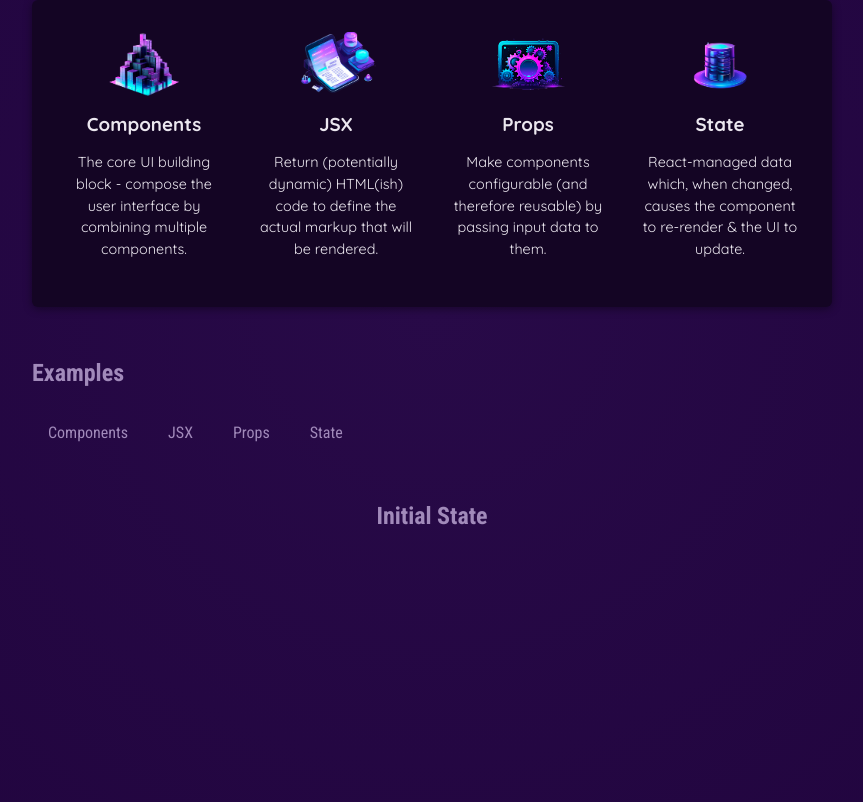
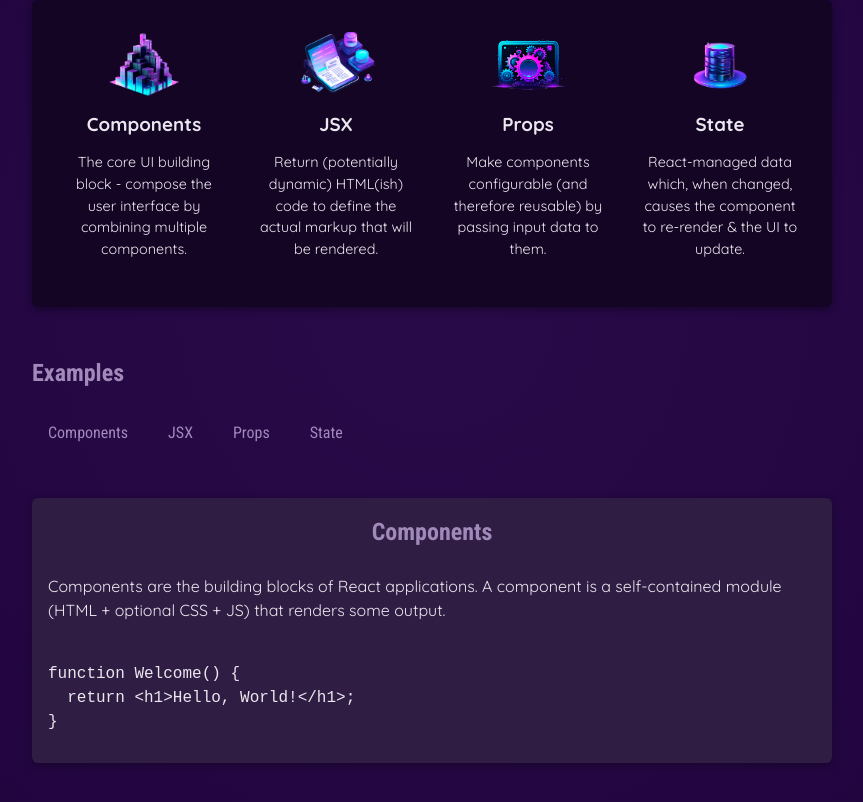
Before and after one commit to SilverFlame83/first-react-project, a React (Vite) app: page / in a window 1280 px wide. Shown: the part 332-1134 px from the top of the page, without its empty margins (208-1071 px from the left). Built offline with nearby package versions, Linux system fonts and the light colour scheme.

Commit message:
outputting data based on state

```diff
--- a/src/App.jsx
+++ b/src/App.jsx
@@ -3,13 +3,14 @@
 import CoreConcepts from "./components/CoreConcepts";
 import { CORE_CONCEPTS } from "./data";
 import TabButtons from "./components/TabButtons";
+import { EXAMPLES } from './data';
 
 function App() {
-  const [selected, useSelected] = useState('Initial State')
+  const [selectedTopic, useSelectedTopic] = useState('components')
 
   function selectHandler(selectedBtn) {
-    useSelected(selectedBtn)
-    console.log(selected);
+    useSelectedTopic(selectedBtn)
+    console.log(selectedTopic);
   }
   return (
     <div>
@@ -36,7 +37,16 @@
             <TabButtons onSelect={()=> selectHandler('state')}>State</TabButtons>
           </menu>
         </section>
-        <h2>{selected}</h2>
+        <div id='tab-content'>
+          <h2>{EXAMPLES[selectedTopic].title}</h2>
+          <p>{EXAMPLES[selectedTopic].description}</p>
+          <pre>
+            <code>
+            {EXAMPLES[selectedTopic].code}
+            </code>
+          </pre>
+
+        </div>
       </main>
     </div>
   );
--- a/src/data.js
+++ b/src/data.js
@@ -1,31 +1,82 @@
-import componentsImg from './assets/components.png';
-import propsImg from './assets/config.png';
-import jsxImg from './assets/jsx-ui.png';
-import stateImg from './assets/state-mgmt.png';
+import componentsImg from "./assets/components.png";
+import propsImg from "./assets/config.png";
+import jsxImg from "./assets/jsx-ui.png";
+import stateImg from "./assets/state-mgmt.png";
 
 export const CORE_CONCEPTS = [
   {
     image: componentsImg,
-    title: 'Components',
+    title: "Components",
     description:
-      'The core UI building block - compose the user interface by combining multiple components.',
+      "The core UI building block - compose the user interface by combining multiple components.",
   },
   {
     image: jsxImg,
-    title: 'JSX',
+    title: "JSX",
     description:
-      'Return (potentially dynamic) HTML(ish) code to define the actual markup that will be rendered.',
+      "Return (potentially dynamic) HTML(ish) code to define the actual markup that will be rendered.",
   },
   {
     image: propsImg,
-    title: 'Props',
+    title: "Props",
     description:
-      'Make components configurable (and therefore reusable) by passing input data to them.',
+      "Make components configurable (and therefore reusable) by passing input data to them.",
   },
   {
     image: stateImg,
-    title: 'State',
+    title: "State",
     description:
-      'React-managed data which, when changed, causes the component to re-render & the UI to update.',
+      "React-managed data which, when changed, causes the component to re-render & the UI to update.",
   },
 ];
+
+export const EXAMPLES = {
+  components: {
+    title: "Components",
+    description:
+      "Components are the building blocks of React applications. A component is a self-contained module (HTML + optional CSS + JS) that renders some output.",
+    code: `
+function Welcome() {
+  return <h1>Hello, World!</h1>;
+}`,
+  },
+  jsx: {
+    title: "JSX",
+    description:
+      "JSX is a syntax extension to JavaScript. It is similar to a template language, but it has full power of JavaScript (e.g., it may output dynamic content).",
+    code: `
+<div>
+  <h1>Welcome {userName}</h1>
+  <p>Time to learn React!</p>
+</div>`,
+  },
+  props: {
+    title: "Props",
+    description:
+      "Components accept arbitrary inputs called props. They are like function arguments.",
+    code: `
+function Welcome(props) {
+  return <h1>Hello, {props.name}</h1>;
+}`,
+  },
+  state: {
+    title: "State",
+    description:
+      "State allows React components to change their output over time in response to user actions, network responses, and anything else.",
+    code: `
+function Counter() {
+  const [isVisible, setIsVisible] = useState(false);
+
+  function handleClick() {
+    setIsVisible(true);
+  }
+
+  return (
+    <div>
+      <button onClick={handleClick}>Show Details</button>
+      {isVisible && <p>Amazing details!</p>}
+    </div>
+  );
+}`,
+  },
+};
```
